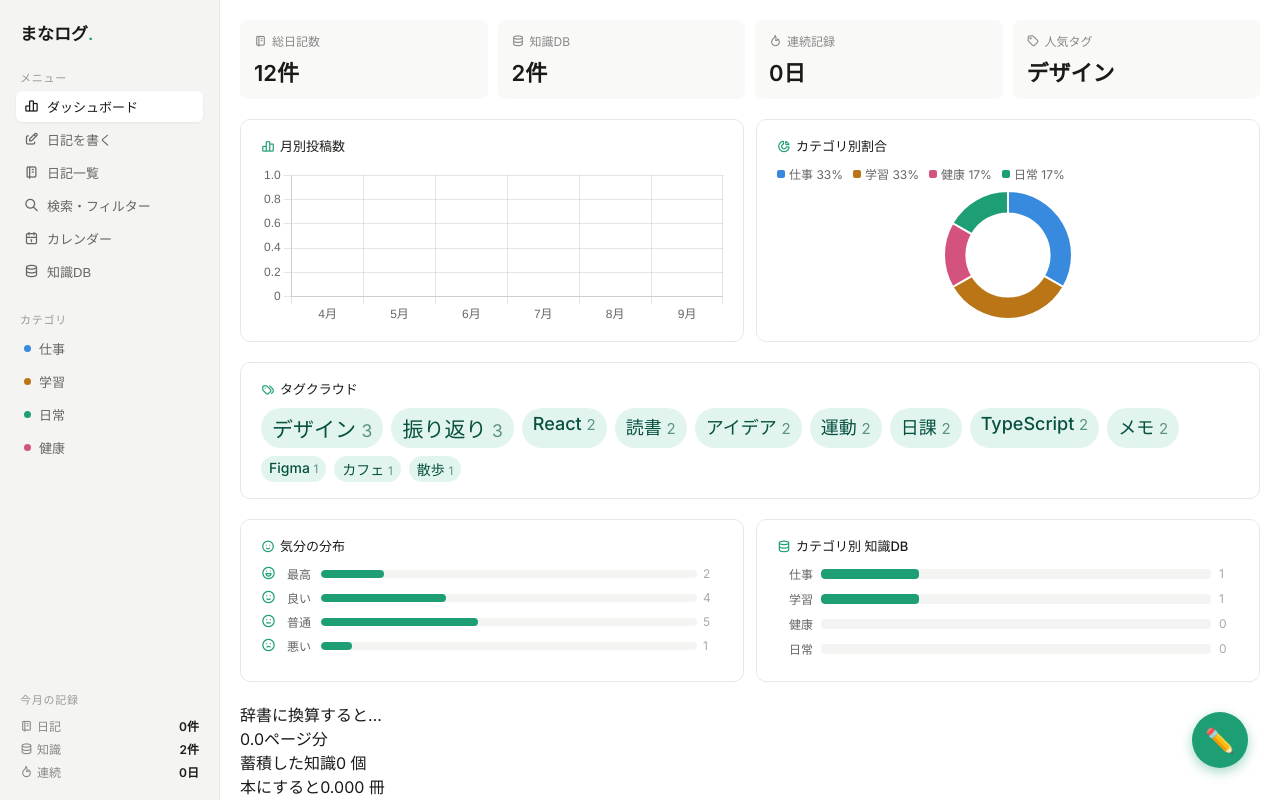
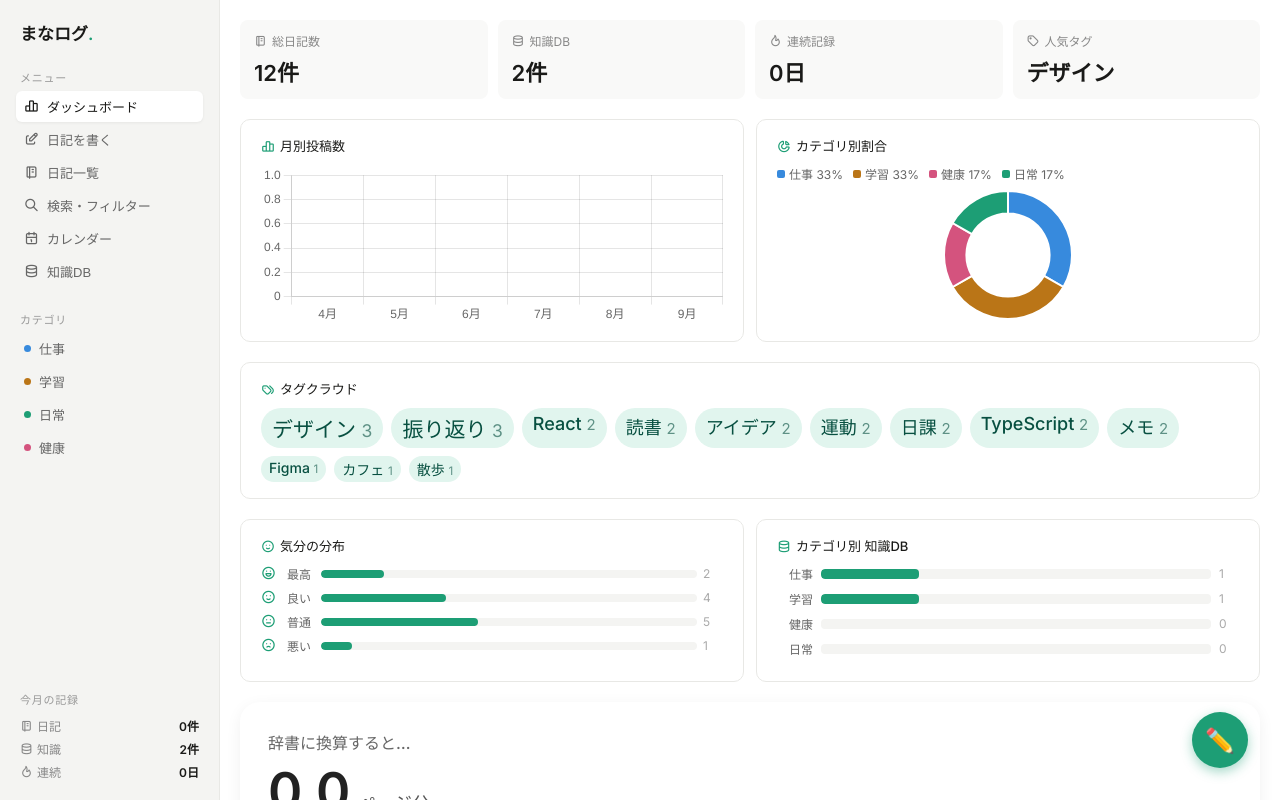
Before and after one commit to Shirayaki/noto-diary-app, a React (Create React App) app: page / in a window 1280 px wide. Built offline with nearby package versions, Linux system fonts and the light colour scheme.

Commit message:
Refactor DictionaryCard styles for consistency

```diff
--- a/src/components/DictionaryCard.css
+++ b/src/components/DictionaryCard.css
@@ -1,135 +1,100 @@
-/* DictionaryCard Styles */
-
-.dict-card {
-  background: white;
-  border: 1px solid #e8e8e5;
-  border-radius: 8px;
-  padding: 1.5rem;
-  box-shadow: 0 1px 3px rgba(0, 0, 0, 0.05);
-  grid-column: 1 / -1;
+.dictionary-card {
+  width: 100%;
+  padding: 28px;
+  background: #ffffff;
+  border-radius: 20px;
+  box-sizing: border-box;
+  cursor: pointer;
+  transition: transform 0.2s ease, box-shadow 0.2s ease;
+  box-shadow: 0 4px 16px rgba(0, 0, 0, 0.06);
 }
 
-.dict-header {
-  display: flex;
-  align-items: center;
-  gap: 0.75rem;
-  margin-bottom: 1.5rem;
+.dictionary-card:hover {
+  transform: translateY(-2px);
+  box-shadow: 0 8px 24px rgba(0, 0, 0, 0.1);
 }
 
-.dict-icon {
-  font-size: 24px;
+.dictionary-card-header {
+  margin-bottom: 12px;
 }
 
-.dict-header h3 {
-  margin: 0;
+.dictionary-card-title {
   font-size: 16px;
-  font-weight: 600;
-  color: #1a1a18;
+  color: #666;
+  font-weight: 500;
 }
 
-/* Stats Grid */
-.dict-content {
-  display: grid;
-  grid-template-columns: repeat(auto-fit, minmax(150px, 1fr));
-  gap: 1.5rem;
+.dictionary-card-main {
+  display: flex;
+  align-items: baseline;
+  gap: 8px;
+  margin-bottom: 24px;
 }
 
-.dict-stat {
+.dictionary-card-number {
+  font-size: 52px;
+  line-height: 1;
+  font-weight: 700;
+  color: #222;
+}
+
+.dictionary-card-unit {
+  font-size: 18px;
+  color: #555;
+}
+
+.dictionary-card-info {
+  display: flex;
+  gap: 32px;
+  margin-bottom: 24px;
+}
+
+.dictionary-card-stat {
   display: flex;
   flex-direction: column;
-  gap: 0.5rem;
+  gap: 4px;
 }
 
-.dict-label {
+.stat-label {
   font-size: 12px;
-  color: #999;
-  font-weight: 500;
-  text-transform: uppercase;
-  letter-spacing: 0.5px;
+  color: #888;
 }
 
-.dict-value {
-  font-size: 24px;
-  font-weight: 700;
-  color: #1D9E75;
+.stat-value {
+  font-size: 18px;
+  font-weight: 600;
+  color: #333;
 }
 
-/* Progress Bar */
-.dict-progress {
-  grid-column: 1 / -1;
-  padding-top: 0.5rem;
-  border-top: 1px solid #f0f0ed;
+.dictionary-card-progress {
+  margin-bottom: 18px;
 }
 
-.dict-progress-text {
-  font-size: 14px;
-  color: #666;
-  margin-bottom: 0.75rem;
+.progress-label {
+  display: flex;
+  justify-content: space-between;
+  margin-bottom: 8px;
+  font-size: 12px;
+  color: #777;
 }
 
-.dict-progress-text strong {
-  color: #1D9E75;
-  font-weight: 600;
-}
-
-.dict-progress-bar {
+.progress-bar {
   width: 100%;
   height: 8px;
-  background: #f0f0ed;
-  border-radius: 4px;
+  background: #eeeeee;
+  border-radius: 999px;
   overflow: hidden;
 }
 
-.dict-progress-fill {
+.progress-fill {
   height: 100%;
-  background: linear-gradient(90deg, #1D9E75, #0fa96a);
+  background: #555;
+  border-radius: 999px;
   transition: width 0.3s ease;
-  border-radius: 4px;
 }
 
-/* Message */
-.dict-message {
-  grid-column: 1 / -1;
-  text-align: center;
-  padding: 1rem;
-  background: #f9f9f8;
-  border-radius: 6px;
-  border-left: 4px solid #1D9E75;
+.dictionary-card-note {
+  margin: 0;
+  font-size: 11px;
+  color: #999;
 }
-
-.dict-message p {
-  margin: 0;
-  font-size: 14px;
-  color: #1a1a18;
-  font-weight: 500;
-}
-
-/* Responsive */
-@media (max-width: 768px) {
-  .dict-card {
-    padding: 1rem;
-  }
-
-  .dict-content {
-    grid-template-columns: 1fr 1fr;
-    gap: 1rem;
-  }
-
-  .dict-value {
-    font-size: 20px;
-  }
-
-  .dict-message {
-    grid-column: 1 / -1;
-  }
-}
-
-@media (max-width: 480px) {
-  .dict-content {
-    grid-template-columns: 1fr;
-  }
-
-  .dict-value {
-    font-size: 18px;
-  }
-}
```
